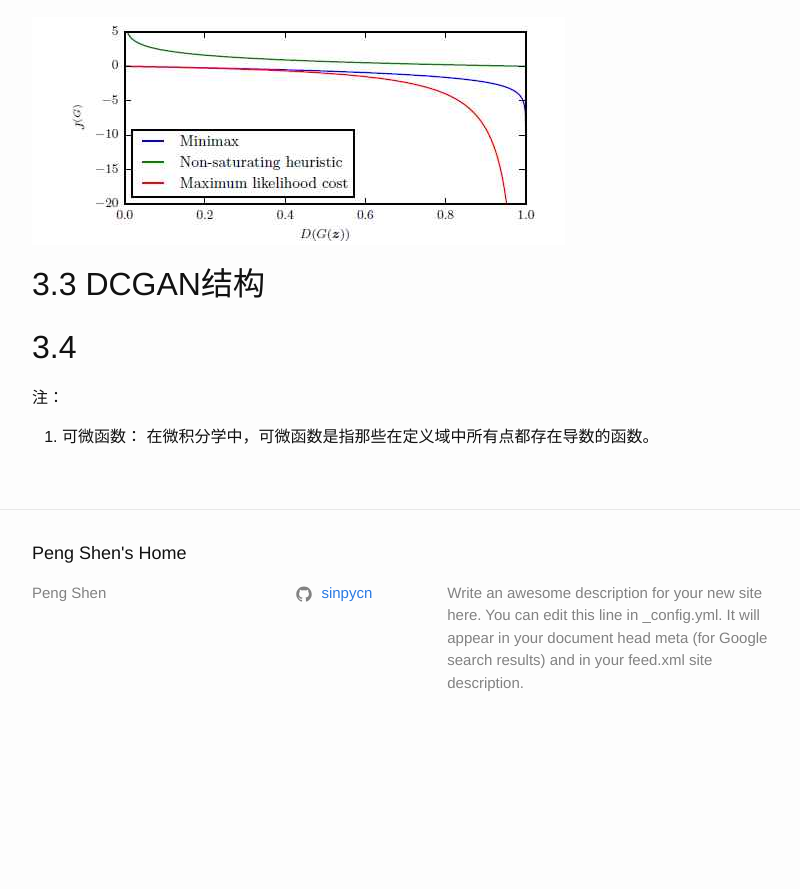
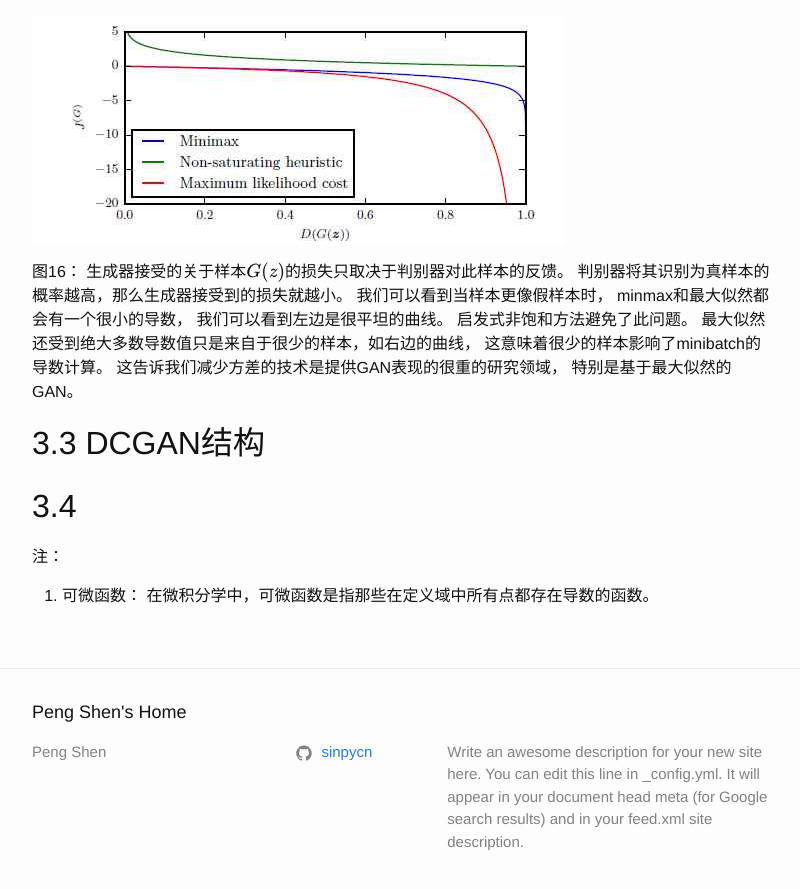
Before and after one commit to sinpycn/sinpycn.github.io, a Jekyll site: the page built from _posts/research/2017-05-03-NIPS2016-GAN-Tutorial-:-How-do-GANs-work.md, in a window 1280 px wide and 900 px high, scrolled down 6161 px. Shown: the top 889 px of the window, without its empty margins (238-1038 px from the left). Built offline with Jekyll 4.4.1, drawn with Linux system fonts in a browser that asks for light colours; formulas are drawn with MathJax 3; before the commit the page ends 6915 px from its top, so only the background shows below that.

Commit message:
Update 2017-05-03-NIPS2016-GAN-Tutorial-:-How-do-GANs-work.md

```diff
--- a/_posts/research/2017-05-03-NIPS2016-GAN-Tutorial-:-How-do-GANs-work.md
+++ b/_posts/research/2017-05-03-NIPS2016-GAN-Tutorial-:-How-do-GANs-work.md
@@ -180,6 +180,10 @@ GAN产生锐化图像的原因还没有完全的明确。 可能是因为使用G
 
 ![Figure 16](/images/201705/03/fig16.jpg)
 
+图16： 生成器接受的关于样本$$G(z)$$的损失只取决于判别器对此样本的反馈。 判别器将其识别为真样本的概率越高，那么生成器接受到的损失就越小。 我们可以看到当样本更像假样本时， minmax和最大似然都会有一个很小的导数， 我们可以看到左边是很平坦的曲线。
+启发式非饱和方法避免了此问题。 最大似然还受到绝大多数导数值只是来自于很少的样本，如右边的曲线， 这意味着很少的样本影响了minibatch的导数计算。
+这告诉我们减少方差的技术是提供GAN表现的很重的研究领域， 特别是基于最大似然的GAN。
+
 ## 3.3 DCGAN结构
 
 ## 3.4
```
